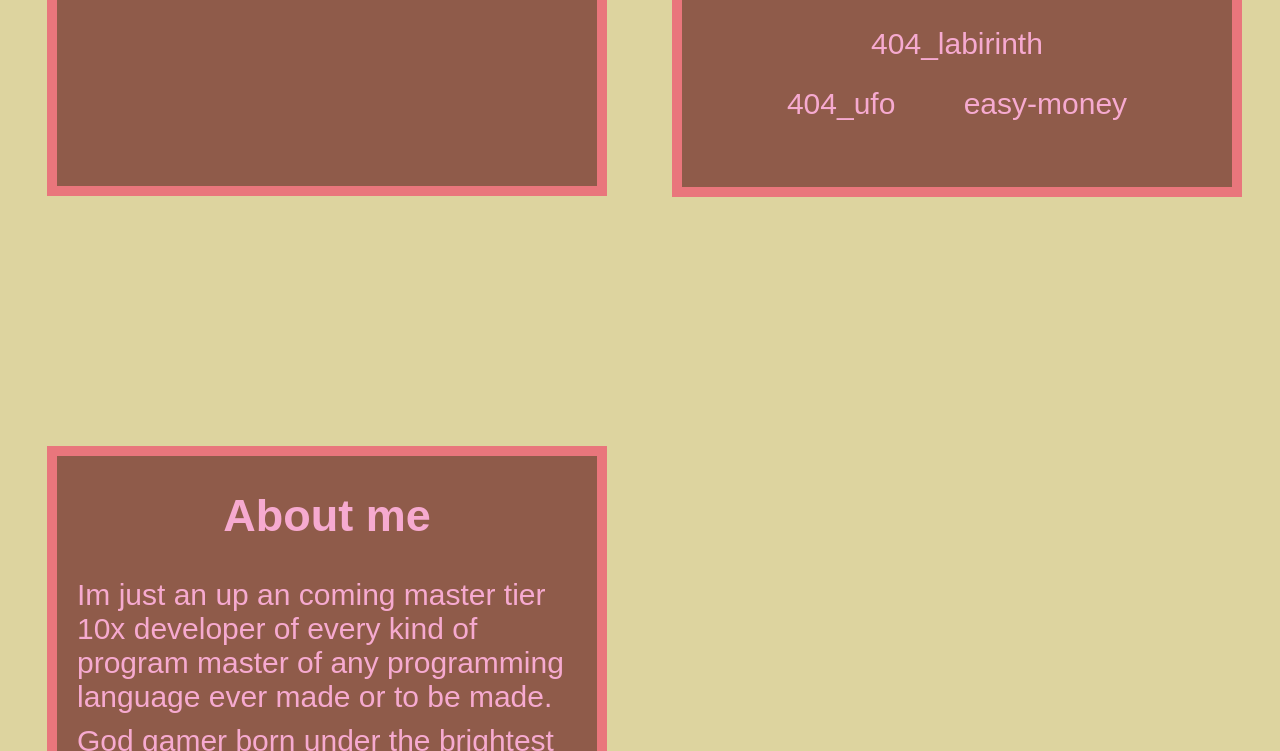
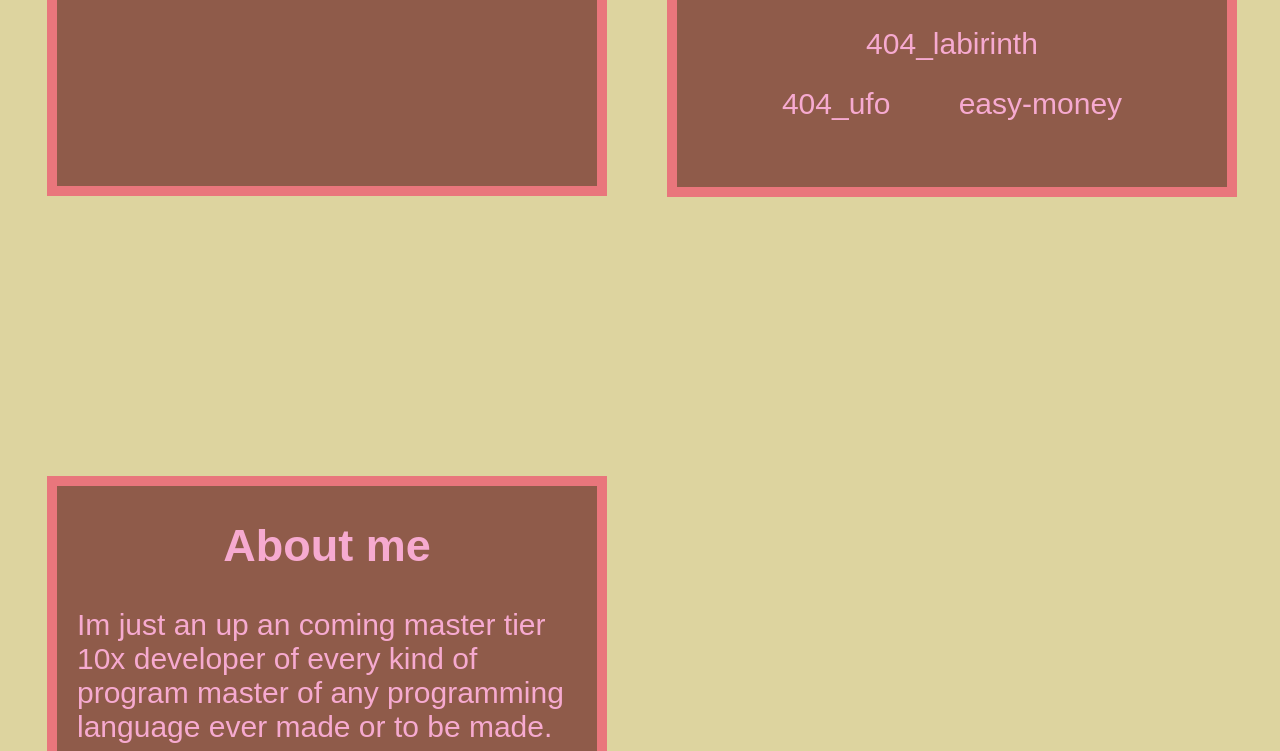
Before and after one commit to ZydrunasK/website1, a website: page index.html in a window 1280 px wide. Shown: the part 742-1493 px from the top of the page. Drawn offline with Linux system fonts and the light colour scheme.

Commit message:
moved stuff

```diff
--- a/index.html
+++ b/index.html
@@ -7,8 +7,8 @@
     <style>
 
         section {
-            width: 630px;
-            height: 970px;
+            width: 625px;
+            height: 1000px;
             float: left
         }
         /* first and third section div */
@@ -79,7 +79,7 @@
             line-height: 1.5em;
             margin-left: 20px;
         }
-        /* nezinau ka dagiau det tai*/
+        /* nezinau ka dagiau det*/
        .imdone {
         word-spacing: normal;
         margin-left: 20px;
```
